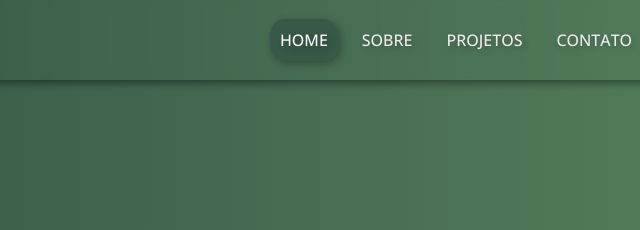
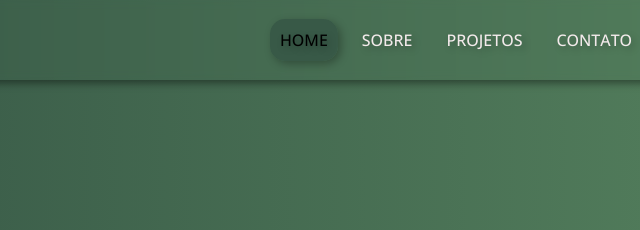
Before and after one commit to Thiago2618/projetoSite, a website: page index.html in a window 1280 px wide. Shown: the top 230 px of the page, 184-824 px from the left. Drawn offline with nearby package versions, Linux system fonts and the light colour scheme; a web font is replaced by a local one.

Commit message:
Update navbar.css

```diff
--- a/estilos/navbar.css
+++ b/estilos/navbar.css
@@ -19,7 +19,7 @@
 .active {
     background-color: #385947;
     border-radius: 15px;
-    color: white;
+    color: black;
     box-shadow: 3px 3px 8px rgba(0, 0, 0, 0.281);
 }
 
@@ -33,7 +33,7 @@ nav a {
 }
 
 nav a:hover{
-    background-color:rgb(2, 182, 182);
+    background-color:#385947;
     color: black;
     border-radius: 15px;
 }
```
